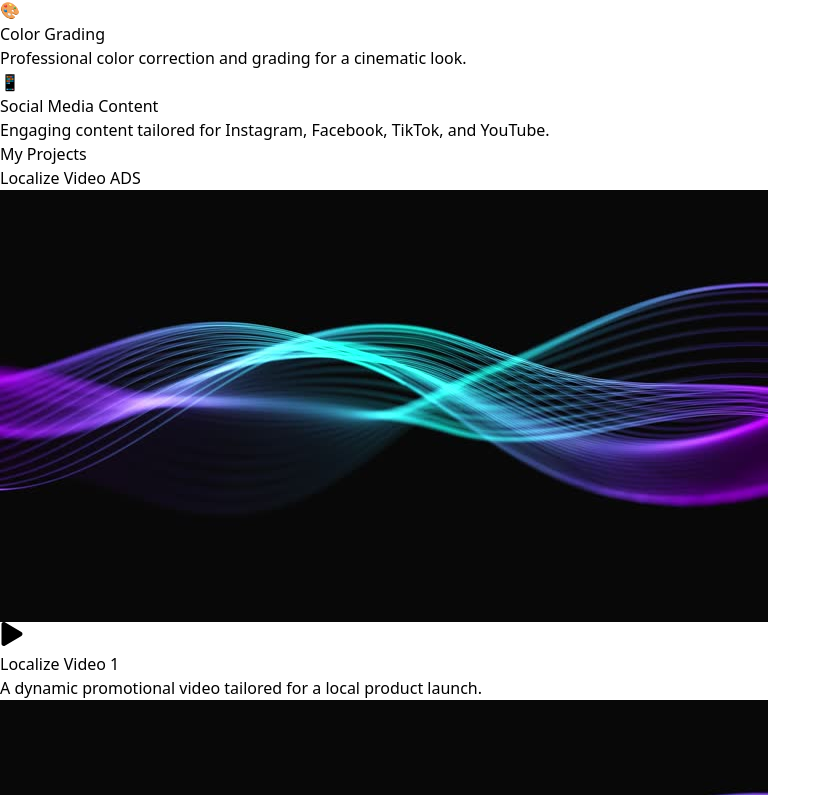
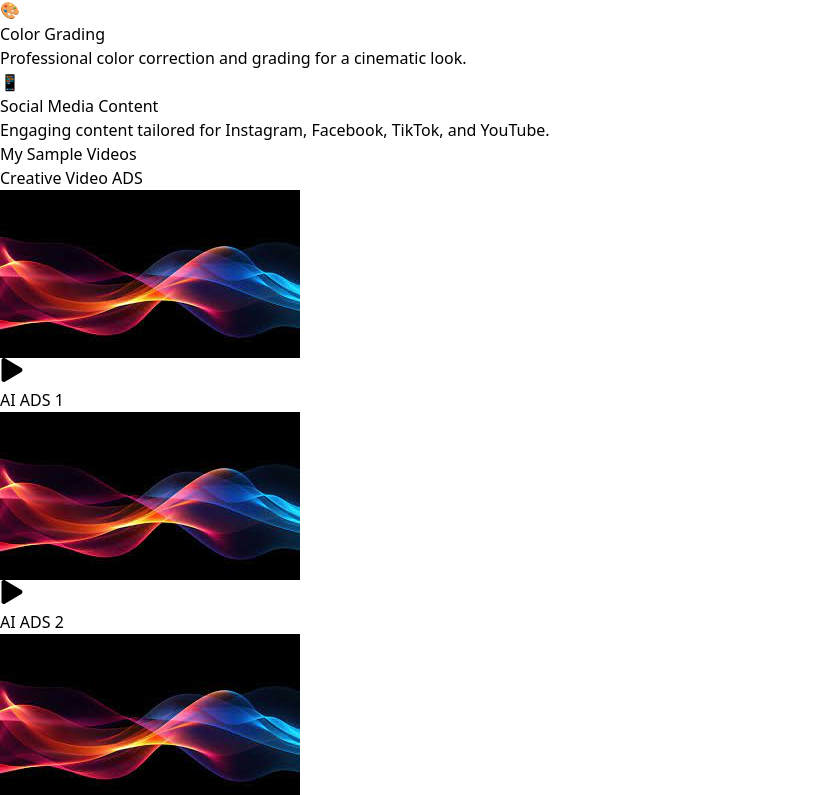
Before and after one commit to venskie03/va_portfolio, a React (Vite) app: page / in a window 1280 px wide. Shown: the part 1436-2231 px from the top of the page, without its empty margins (0-831 px from the left). Built offline with nearby package versions, Linux system fonts and the light colour scheme; a web font is replaced by a local one.

Commit message:
adding new videos

```diff
--- a/src/MyPortfolio.jsx
+++ b/src/MyPortfolio.jsx
@@ -4,97 +4,107 @@ import { FaFacebookMessenger, FaWhatsapp, FaEnvelope, FaPlay, FaTimes } from 're
 import { FiGithub, FiLinkedin, FiInstagram } from 'react-icons/fi';
 import { IoIosBriefcase } from "react-icons/io";
 
+
 // Sample data for projects
 const localizeVideo = [
   {
-    id: 1,
+    id: 2,
     title: "Localize Video 1",
+    description: "A cinematic storytelling video designed to connect emotionally with the target audience.",
+    thumbnail: "/videot.jpg",
+    videoUrl: "https://drive.google.com/file/d/156M1hLR-bC3K8flsJHLaRpH6VKkuV6Xu/preview"
+  },
+  {
+    id: 3,
+    title: "Localize Video 2",
     description: "A dynamic promotional video tailored for a local product launch.",
     thumbnail: "/videot.jpg",
     videoUrl: "https://drive.google.com/file/d/1lGja_KyxV0zN9WUJq6hZc0cV5wV0Xiwe/preview"
   },
   {
-    id: 2,
-    title: "Localize Video 2",
+    id: 4,
+    title: "Localize Video 3",
     description: "A heartfelt wedding highlight capturing timeless memories.",
     thumbnail: "/videot.jpg",
     videoUrl: "https://drive.google.com/file/d/1cBJ2ZwfqKisw9QwYMjb4qsF9LMVd7BRD/preview"
   },
   {
-    id: 3,
-    title: "Localize Video 3",
+    id: 5,
+    title: "Localize Video 4",
     description: "A sleek corporate video designed to strengthen brand identity.",
     thumbnail: "/videot.jpg",
     videoUrl: "https://drive.google.com/file/d/1iKgJCf8hvCUd0i7oiYjTulz0e-O5ybX6/preview"
   },
   {
-    id: 4,
-    title: "Localize Video 4",
-    description: "A high-impact branding video for corporate presentations.",
-    thumbnail: "/videot.jpg",
-    videoUrl: "https://drive.google.com/file/d/1UhYgHuwewCUznJEIDrzOOsLUK1INVXmK/preview"
-  },
-  {
-    id: 5,
+    id: 7,
     title: "Localize Video 5",
     description: "An engaging company overview video for client and investor use.",
     thumbnail: "/videot.jpg",
     videoUrl: "https://drive.google.com/file/d/1n9VAK5xkzP7zCyxTeVCnTUUVkHHqYxoP/preview"
   },
   {
-    id: 6,
+    id: 8,
     title: "Localize Video 6",
     description: "A polished corporate video for digital marketing campaigns.",
     thumbnail: "/videot.jpg",
     videoUrl: "https://drive.google.com/file/d/1gV3m21yeGrkytxxxYF5Dm5JlQcILikT-/preview"
-  },
+  }
 ];
 
 
+
 const videoCreatives = [
+    {
+    id: 1,
+    title: "AI ADS 1",
+    description: "A dynamic promotional video tailored for a local product launch.",
+    thumbnail: "/images.jpeg",
+    videoUrl: "https://drive.google.com/file/d/1qWuJNAs8ZnQ_hzUskn_XW-r61pQshmoM/preview"
+  },
   {
-    id: 1,
+    id: 2,
+    title: "AI ADS 2",
+    description: "A heartfelt wedding highlight capturing timeless memories.",
+    thumbnail: "/images.jpeg",
+    videoUrl: "https://drive.google.com/file/d/1_l_glkH5OmcAZXz3KK1d_mF3j2fI2omk/preview"
+  },
+  {
+    id: 3,
     title: "Creative Video 1",
     description: "A vibrant product commercial designed to boost brand visibility.",
     thumbnail: "/images.jpeg",
     videoUrl: "https://drive.google.com/file/d/1NCJ5BuXDNCREJdZ555xVS7vaS8QupgUZ/preview"
   },
   {
-    id: 2,
+    id: 4,
     title: "Creative Video 2",
     description: "An emotional highlight capturing the essence of a wedding celebration.",
     thumbnail: "/images.jpeg",
     videoUrl: "https://drive.google.com/file/d/1v4ekeplU5kwzG5n0JrdY0m9HKc24qwVr/preview"
   },
   {
-    id: 3,
+    id: 5,
     title: "Creative Video 3",
     description: "A professional corporate video showcasing business values and goals.",
     thumbnail: "/images.jpeg",
     videoUrl: "https://drive.google.com/file/d/1pJL19zSX62Yuhhh3tOnrsS4BOyc67t9Y/preview"
   },
   {
-    id: 4,
+    id: 6,
     title: "Creative Video 4",
     description: "A clean and modern video designed for company branding and outreach.",
     thumbnail: "/images.jpeg",
     videoUrl: "https://drive.google.com/file/d/1W5eUsjzFodElN1G2NFBNbDsZJ2R5hi7K/preview"
   },
   {
-    id: 5,
+    id: 7,
     title: "Creative Video 5",
-    description: "A compelling business video crafted to leave a strong impression.",
+    description: "A captivating story-driven video designed to inspire and connect with your audience.",
     thumbnail: "/images.jpeg",
     videoUrl: "https://drive.google.com/file/d/1KySGvGqSUdZ7cYHyN3qG5zwbWAu_uR_6/preview"
   },
-  {
-    id: 6,
-    title: "Creative Video 6",
-    description: "A promotional video designed to elevate your brand’s professional image.",
-    thumbnail: "/images.jpeg",
-    videoUrl: "https://drive.google.com/file/d/1gV3m21yeGrkytxxxYF5Dm5JlQcILikT-/preview"
-  },
 ];
+
 
 
 const imageProjects = [
@@ -368,8 +378,54 @@ const MyPortfolio = () => {
             transition={{ duration: 0.8 }}
             className="text-center mb-16"
           >
-            <h2 className="text-3xl md:text-4xl font-bold mb-4">My Projects</h2>
+            <h2 className="text-3xl md:text-4xl font-bold mb-4">My Sample Videos</h2>
             <div className="w-20 h-1 bg-blue-500 mx-auto"></div>
+          </motion.div>
+
+
+               {/* Video Projects */}
+          <motion.div
+            initial={{ opacity: 0 }}
+            whileInView={{ opacity: 1 }}
+            viewport={{ once: true }}
+            transition={{ duration: 0.8 }}
+            className="mb-16"
+          >
+            <h3 className="text-2xl font-semibold mb-8 text-center">Creative Video ADS</h3>
+            <div className="grid grid-cols-1 md:grid-cols-3 gap-8">
+              {videoCreatives.map((project, index) => (
+                <motion.div
+                  key={project.id}
+                  variants={fadeIn}
+                  initial="hidden"
+                  whileInView="visible"
+                  viewport={{ once: true }}
+                  transition={{ duration: 0.5, delay: index * 0.1 }}
+                  whileHover={{ scale: 1.02 }}
+                  className="bg-white rounded-xl overflow-hidden shadow-md"
+                >
+                  <div className="relative">
+                    <img
+                      src={project.thumbnail}
+                      alt={project.title}
+                      className="w-full h-48 object-cover"
+                    />
+                    <button
+                      onClick={() => openModal(project)}
+                      className="absolute inset-0 flex items-center justify-center bg-black bg-opacity-30  opacity-100 transition-opacity"
+                    >
+                      <div className="bg-blue-500 text-white p-4 rounded-full">
+                        <FaPlay size={24} />
+                      </div>
+                    </button>
+                  </div>
+                  <div className="p-6">
+                    <h4 className="text-xl font-semibold mb-2">{project.title}</h4>
+                    {/* <p className="text-gray-600">{project.description}</p> */}
+                  </div>
+                </motion.div>
+              ))}
+            </div>
           </motion.div>
 
           {/* Video Projects */}
@@ -401,7 +457,7 @@ const MyPortfolio = () => {
                     />
                     <button
                       onClick={() => openModal(project)}
-                      className="absolute inset-0 flex items-center justify-center bg-black bg-opacity-30 md:opacity-0 md:hover:opacity-100 opacity-100 transition-opacity"
+                      className="absolute inset-0 flex items-center justify-center bg-black bg-opacity-30  opacity-100  transition-opacity"
                     >
                       <div className="bg-blue-500 text-white p-4 rounded-full">
                         <FaPlay size={24} />
@@ -410,57 +466,13 @@ const MyPortfolio = () => {
                   </div>
                   <div className="p-6">
                     <h4 className="text-xl font-semibold mb-2">{project.title}</h4>
-                    <p className="text-gray-600">{project.description}</p>
+                    {/* <p className="text-gray-600">{project.description}</p> */}
                   </div>
                 </motion.div>
               ))}
             </div>
           </motion.div>
 
-               {/* Video Projects */}
-          <motion.div
-            initial={{ opacity: 0 }}
-            whileInView={{ opacity: 1 }}
-            viewport={{ once: true }}
-            transition={{ duration: 0.8 }}
-            className="mb-16"
-          >
-            <h3 className="text-2xl font-semibold mb-8 text-center">Creative Video ADS</h3>
-            <div className="grid grid-cols-1 md:grid-cols-3 gap-8">
-              {videoCreatives.map((project, index) => (
-                <motion.div
-                  key={project.id}
-                  variants={fadeIn}
-                  initial="hidden"
-                  whileInView="visible"
-                  viewport={{ once: true }}
-                  transition={{ duration: 0.5, delay: index * 0.1 }}
-                  whileHover={{ scale: 1.02 }}
-                  className="bg-white rounded-xl overflow-hidden shadow-md"
-                >
-                  <div className="relative">
-                    <img
-                      src={project.thumbnail}
-                      alt={project.title}
-                      className="w-full h-48 object-cover"
-                    />
-                    <button
-                      onClick={() => openModal(project)}
-                      className="absolute inset-0 flex items-center justify-center bg-black bg-opacity-30 md:opacity-0 md:hover:opacity-100 opacity-100 transition-opacity"
-                    >
-                      <div className="bg-blue-500 text-white p-4 rounded-full">
-                        <FaPlay size={24} />
-                      </div>
-                    </button>
-                  </div>
-                  <div className="p-6">
-                    <h4 className="text-xl font-semibold mb-2">{project.title}</h4>
-                    <p className="text-gray-600">{project.description}</p>
-                  </div>
-                </motion.div>
-              ))}
-            </div>
-          </motion.div>
 
           {/* Image Projects */}
           {/* <motion.div
```
